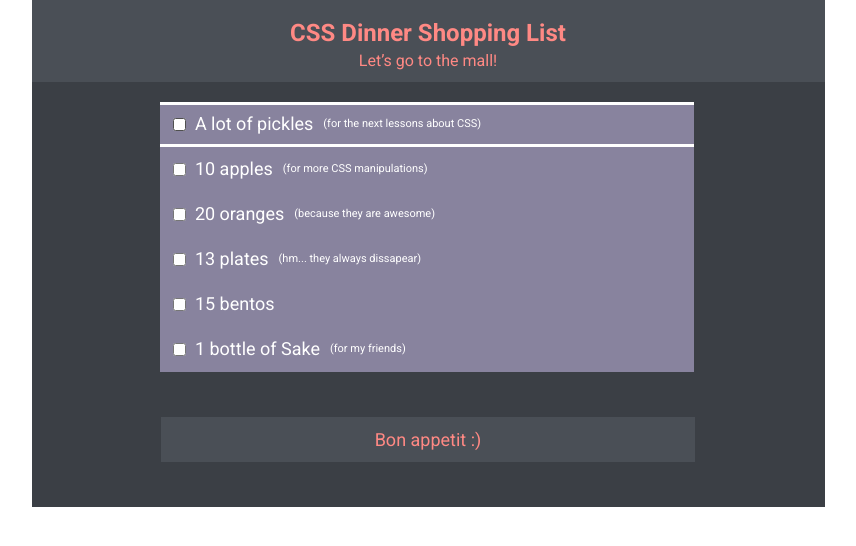
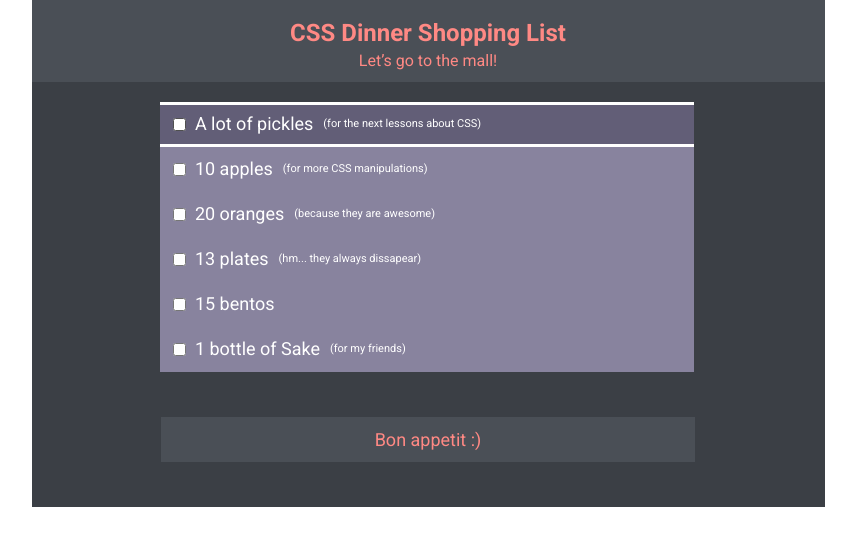
Before and after one commit to Zmeura/BeetrootHW6, a plain HTML site: page index.html in a window 1280 px wide. In both pictures the pointer is over the label 638 px from the left and 124 px from the top of the page. Shown: the whole page, without its empty margins (212-1068 px from the left). Drawn offline with Linux system fonts and the light colour scheme.

Commit message:
Update style.css

```diff
--- a/style/style.css
+++ b/style/style.css
@@ -65,6 +65,7 @@ label {
 label:hover {
   border-top: 3px solid #ffffff;
   border-bottom: 3px solid #ffffff;
+  background: #625e77;
 }
 
 input {
@@ -87,7 +88,6 @@ input {
   display: flex;
   align-items: center;
   padding-left: 12px;
-  /* overflow: hidden; */
 }
 
 .box:first-child {
@@ -110,6 +110,7 @@ input:checked + label {
 input:checked + label:hover {
   border-top: 3px solid #ffffff;
   border-bottom: 3px solid #ffffff;
+  background: #625e77;
 }
 
 .bon-appetit {
```
